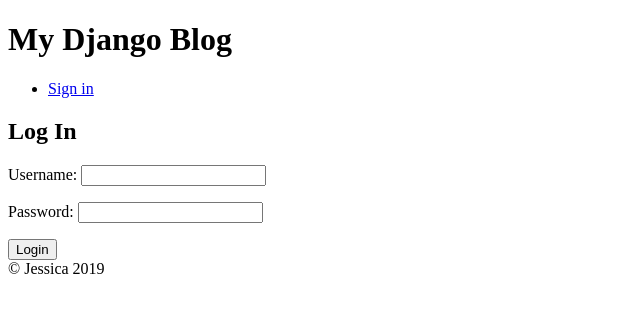
After one commit to jessiicacmoore/django_blog, a Django app: page /login/ in a window 1280 px wide. The commit adds this page. Shown: the top 313 px of the page, without its empty margins (0-640 px from the left). Run offline with Django 3.2, Linux system fonts and the light colour scheme.

Commit message:
Added sign in functionality

```diff
--- a/blog/forms.py
+++ b/blog/forms.py
@@ -2,8 +2,13 @@
 from .models import Article
 
 
+
 class PostForm(forms.ModelForm):
+	class Meta:
+		model = Article
+		fields = ["title", "body", "draft", "author"]
 
-  class Meta:
-    model = Article
-    fields = ['title', 'body', 'draft', 'author']
+
+class LoginForm(forms.Form):
+	username = forms.CharField(max_length=64)
+	password = forms.CharField(widget=forms.PasswordInput())
--- a/blog/models.py
+++ b/blog/models.py
@@ -1,5 +1,7 @@
 from django.db import models
 from django.core.validators import MinLengthValidator
+from django.contrib.auth.models import User
+
 
 class Article(models.Model):
     title = models.CharField(max_length=255)
@@ -7,6 +9,7 @@
     draft = models.BooleanField(default=True)
     published_date = models.DateTimeField(auto_now_add=True)
     author = models.CharField(max_length=255)
+    user = models.ForeignKey(User, on_delete=models.CASCADE, related_name="articles")
 
 
 class Comment(models.Model):
--- a/blog/templates/base.html
+++ b/blog/templates/base.html
@@ -9,7 +9,23 @@
 <body>
   <header>
     <h1>My Django Blog</h1>
-    <a href="{% url 'post_new' %}">New Post</a>
+
+    <nav>
+      <ul>
+        {% if request.user.is_authenticated %}
+        <li>
+          <a href="{% url 'post_new' %}">New Post</a>
+        </li>
+        <li>
+          <a href="{% url 'logout' %}">Sign out</a>
+        </li>
+        {% else %}
+        <li>
+          <a href="{% url 'login' %}">Sign in</a>
+        </li>
+        {% endif %}
+      </ul>
+    </nav>
   </header>
 
   {% block content %}
--- /dev/null
+++ b/blog/templates/login.html
@@ -0,0 +1,9 @@
+{% extends 'base.html' %}
+{% block content %}
+  <h2>Log In</h2>
+  <form action="{% url 'login' %}" method='POST'>
+    {% csrf_token %}
+    {{ form.as_p }}
+    <input type="submit" value="Login">
+  </form>
+{% endblock %}
--- a/blog/urls.py
+++ b/blog/urls.py
@@ -25,4 +25,6 @@
     path('/home/<int:id>', views.post_show, name='post_page'),
     path('comments/new', views.create_comment, name='create_comment'),
     path('/home/new', views.post_new, name='post_new'),
+    path('login/', views.login_view, name='login'),
+    path('logout/', views.logout_view, name='logout'),
 ]
--- a/blog/views.py
+++ b/blog/views.py
@@ -2,44 +2,81 @@
 from django.http import HttpResponse, HttpResponseRedirect
 from django.shortcuts import render, get_object_or_404, redirect
 from django.views.decorators.http import require_http_methods
+from django.contrib.auth import authenticate, login, logout
 
 from datetime import date
 from blog.models import Article, Comment
-from blog.forms import PostForm
+from blog.forms import PostForm, LoginForm
 
 
 def root(request):
-    return HttpResponseRedirect('home')
+    return HttpResponseRedirect("home")
+
 
 def home_page(request):
-    context = {'articles': Article.objects.filter(draft=False).order_by('-published_date')}
-    response = render(request, 'index.html', context)
+    context = {
+        "articles": Article.objects.filter(draft=False).order_by("-published_date")
+    }
+    response = render(request, "index.html", context)
     return HttpResponse(response)
 
+
 def post_show(request, id):
-  post = get_object_or_404(Article, id=id)
-  article_comments = Comment.objects.filter(article=id)
-  context = {'post': post, 'comments': article_comments}
-  response = render(request, 'post.html', context)
-  return HttpResponse(response)
+    post = get_object_or_404(Article, id=id)
+    article_comments = Comment.objects.filter(article=id)
+    context = {"post": post, "comments": article_comments}
+    response = render(request, "post.html", context)
+    return HttpResponse(response)
 
-@require_http_methods(['POST'])
+
+@require_http_methods(["POST"])
 def create_comment(request):
-  user_article = request.POST['article']
-  user_message = request.POST['message']
-  user_name = request.POST['name']
+    user_article = request.POST["article"]
+    user_message = request.POST["message"]
+    user_name = request.POST["name"]
 
-  Comment.objects.create(name=user_name, message=user_message, article=Article.objects.get(id=user_article))
-  return redirect('post_page', id=user_article)
+    Comment.objects.create(
+        name=user_name,
+        message=user_message,
+        article=Article.objects.get(id=user_article),
+    )
+    return redirect("post_page", id=user_article)
+
 
 def post_new(request):
-	if request.method == "POST":
-		form = PostForm(request.POST)
-		if form.is_valid():
-			post = form.save(commit=False)
-			post.save()
-			return redirect('home')
-	else:
-		form = PostForm()
-	context = {'form': form}
-	return render(request, 'post_new.html', context)
+    if request.method == "POST":
+        form = PostForm(request.POST)
+        if form.is_valid():
+            post = form.save(commit=False)
+            post.user = request.user
+            post.save()
+            return redirect("post_page", id=post.id)
+    else:
+        form = PostForm()
+    context = {"form": form}
+    return render(request, "post_new.html", context)
+
+
+def login_view(request):
+    if request.method == "POST":
+        form = LoginForm(request.POST)
+        if form.is_valid():
+            username = form.cleaned_data['username']
+            pw = form.cleaned_data['password']
+            user = authenticate(username=username, password=pw)
+        if user is not None:
+            login(request, user)
+            return redirect('home')
+        else:
+            form.add_error('username', 'Login failed')
+    else:
+        form = LoginForm()
+
+    context = {"form": form}
+    http_response = render(request, "login.html", context)
+    return HttpResponse(http_response)
+
+
+def logout_view(request):
+    logout(request)
+    return redirect('home')
```
Also changed, not shown: blog/migrations/0003_auto_20190531_1846.py (added).
